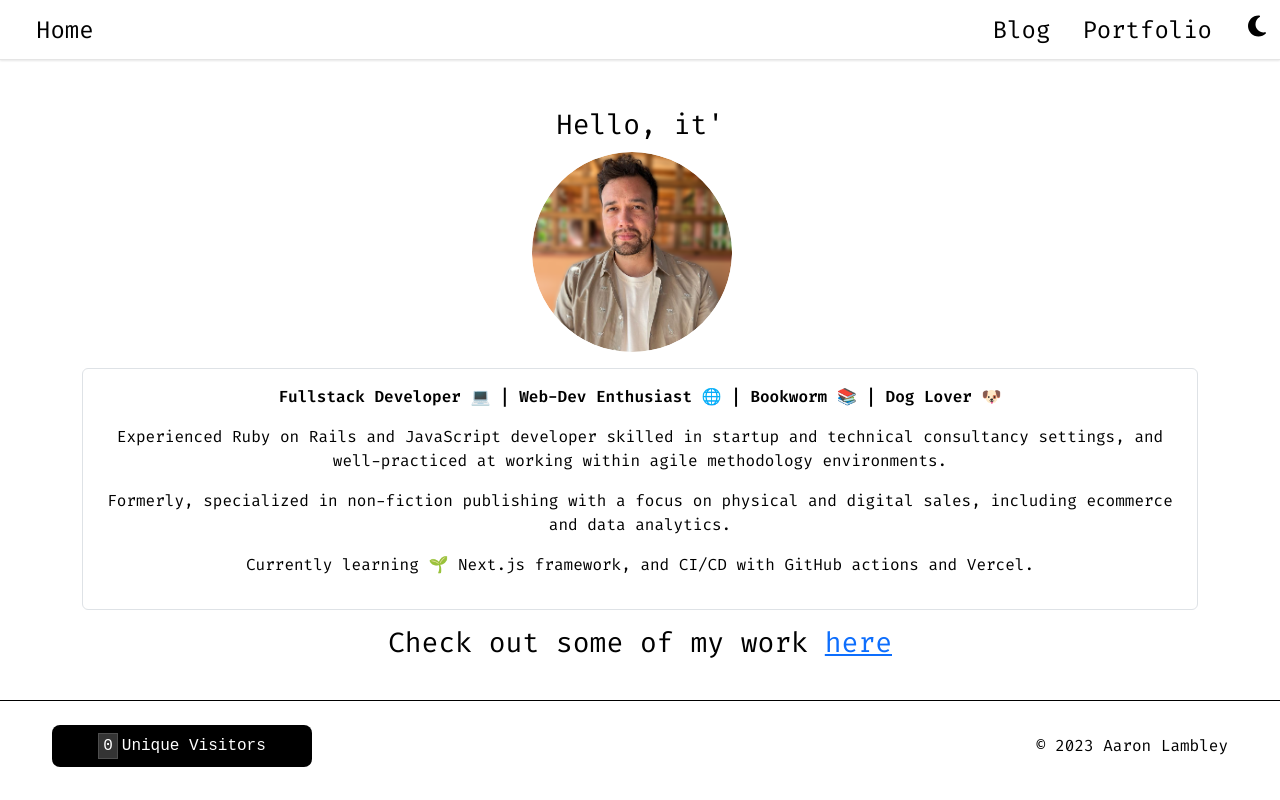
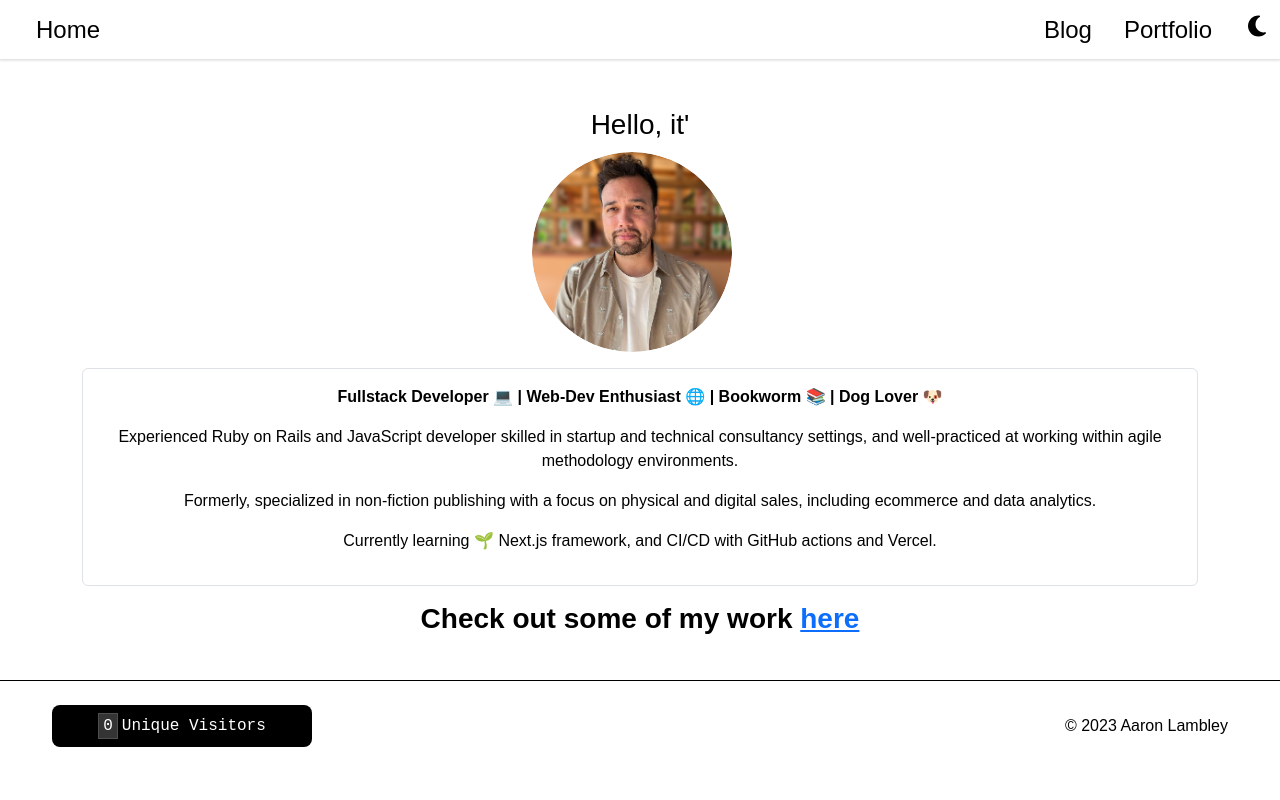
Before and after one commit to lambley/portfolio, a Next.js app: page / in a window 1280 px wide. Built offline with nearby package versions, Linux system fonts and the light colour scheme; no server answers.

Commit message:
update fonts to sans

```diff
--- a/src/styles/globals.css
+++ b/src/styles/globals.css
@@ -16,10 +16,15 @@
 
 html,
 body {
-  font-family: var(--font-mono) !important;
+  font-family: var(--font-sans);
   max-width: 100vw;
   margin: 0;
   overscroll-behavior: none;
+}
+
+h1, h2, h3, h4, h5, h6 {
+  font-family: var(--font-sans);
+  font-weight: 600;
 }
 
 .theme-toggle {
--- a/src/styles/portfolio.css
+++ b/src/styles/portfolio.css
@@ -49,6 +49,7 @@
 }
 
 .portfolio-back-button {
+  font-family: var(--font-mono);
   border-radius: 4px;
   background-color: var(--button-background-color);
   color: var(--button-text-color);
@@ -73,6 +74,7 @@
 }
 
 .portfolio-details-categories-list {
+  font-family: var(--font-mono);
   display: flex;
   justify-content: center;
   gap: 8px;
--- a/src/styles/variables.css
+++ b/src/styles/variables.css
@@ -5,6 +5,7 @@
   --button-background-color: #000000;
   --button-text-color: #ffffff;
   --font-mono: "Fira Code", monospace;
+  --font-sans: "Fira Sans", sans-serif;
   --navbar-height: 60px;
   --footer-height: 60px;
   --page-margin-top: var(--navbar-height);
```
